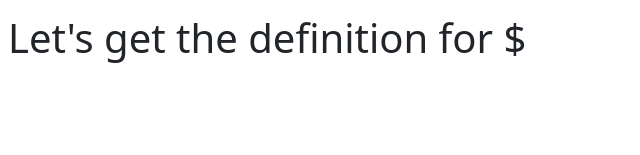
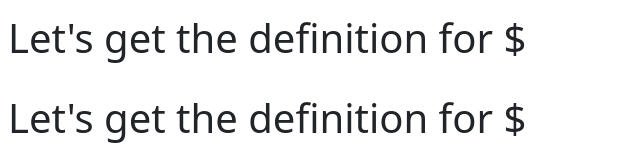
Before and after one commit to almonteestrella/react_learning, a React (Vite) app: page /dictionary in a window 1280 px wide. Shown: the part 701-856 px from the top of the page, without its empty margins (0-640 px from the left). Before the commit the page ends 800 px from the top, so only its background shows below. Built offline with nearby package versions, Linux system fonts and the light colour scheme.

Commit message:
useEffect explenation

```diff
--- a/src/components/Dictionary.jsx
+++ b/src/components/Dictionary.jsx
@@ -2,13 +2,18 @@ import { useEffect, useState } from 'react';
 
 const Dictionary = () => {
     const [word, setWord] = useState(''); //good practice is to define first states
+    const [word2, setWord2] = useState('');
 
     useEffect(() => {
-        console.log('state updated', word);
-    }); //as useEffect depends on state values, it's a good practice to declare them after the states variables.
+        console.log('state updated', word + ' ' + word2);
+    }, [word2]); //as useEffect depends on state values, it's a good practice to declare them after the states variables.
+    // if you don't pass any dependency value to the effect => it will trigger for any state change
+    //empty dependency array => execute ONCE.
+    //state value => execute only when this value changes
 
     return (
         <>
+            <div>
                 <input
                     type='text'
                     name=''
@@ -16,6 +21,16 @@ const Dictionary = () => {
                     onChange={(e) => setWord(e.target.value)}
                 />
                 <h1>Let's get the definition for ${word}</h1>
+            </div>
+            <div>
+                <input
+                    type='text'
+                    name=''
+                    id=''
+                    onChange={(e) => setWord2(e.target.value)}
+                />
+                <h1>Let's get the definition for ${word2}</h1>
+            </div>
         </>
     );
 };
```
Lines whose indentation alone changed are shown as unchanged.
